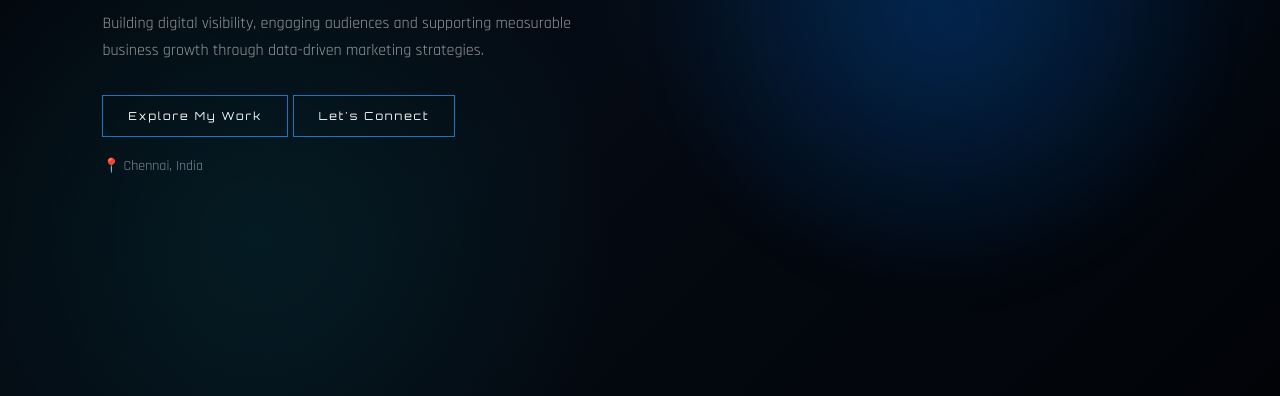
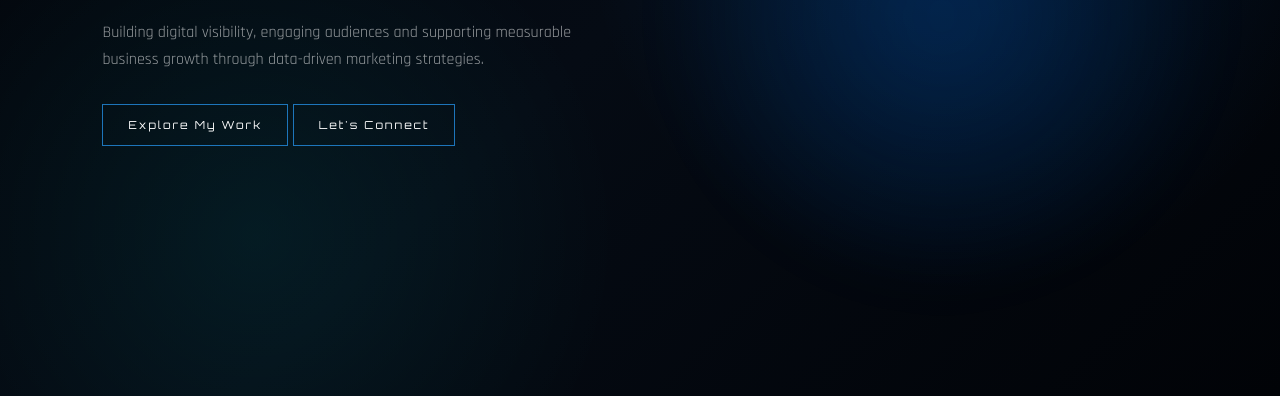
Before and after one commit to joyboyprabu06/prabu-portfolio, a plain HTML site: page index.html in a window 1280 px wide. Shown: the part 404-800 px from the top of the page. Drawn offline with Linux system fonts and the light colour scheme.

Commit message:
Update index.html

```diff
--- a/index.html
+++ b/index.html
@@ -427,7 +427,7 @@
                 </div>
 
                 <div class="hero-location">
-                    📍 Chennai, India
+
                 </div>
 
             </div>
```
